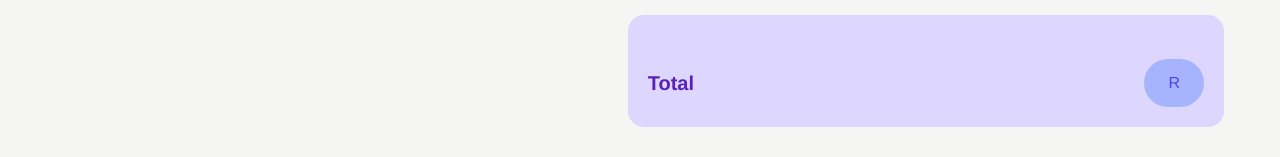
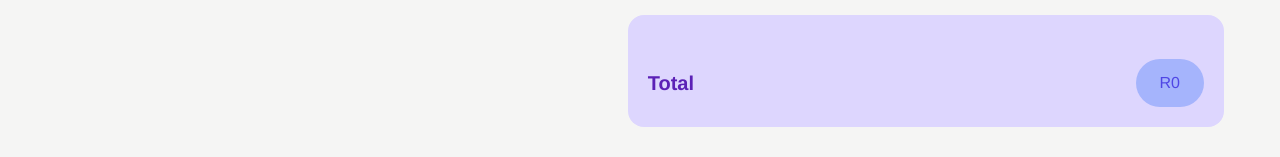
Before and after one commit to ImtiyaazDev/split-n-tip, a React (Vite) app: page / in a window 1280 px wide. Shown: the part 509-666 px from the top of the page. Built offline with nearby package versions, Linux system fonts and the light colour scheme; a web font is replaced by a local one.

Commit message:
feat: Calculate total amount

```diff
--- a/src/components/Payments.jsx
+++ b/src/components/Payments.jsx
@@ -7,6 +7,8 @@ export default function Payments() {
 	const tipAmountPerPerson = useSelector(
 		(store) => store.bill.tipAmountPerPerson
 	);
+	const tipAmount = useSelector((store) => store.bill.tipAmount);
+	const billAmount = useSelector((store) => store.bill.billAmount);
 
 	return (
 		<div className="h-fit space-y-6 rounded-2xl bg-violet-200 p-5">
@@ -21,7 +23,7 @@ export default function Payments() {
 			</ul>
 			<div className="flex items-center justify-between">
 				<p className="text-xl font-bold text-violet-800">Total</p>
-				<PriceTag />
+				<PriceTag amount={tipAmount + billAmount} />
 			</div>
 		</div>
 	);
```
